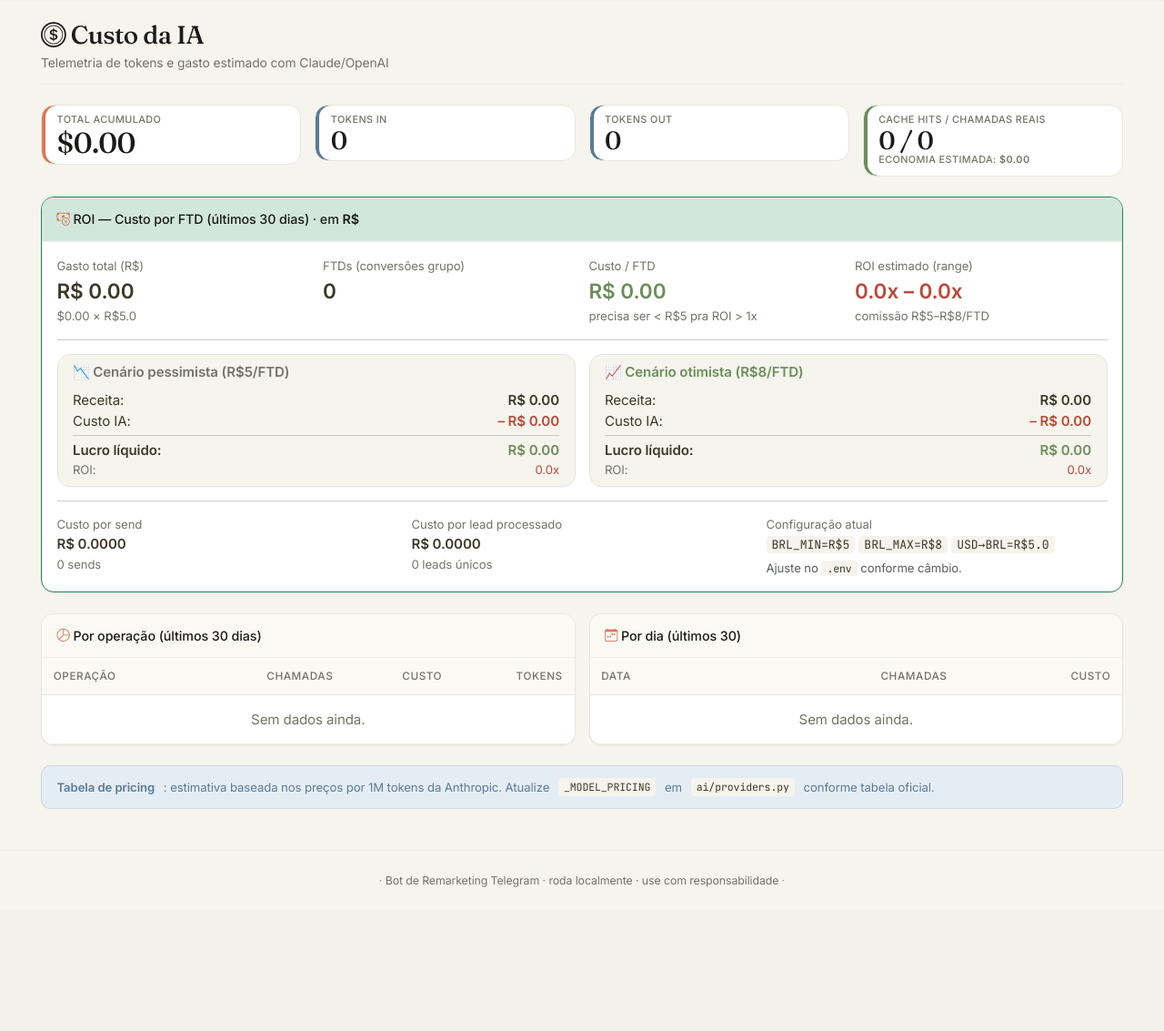
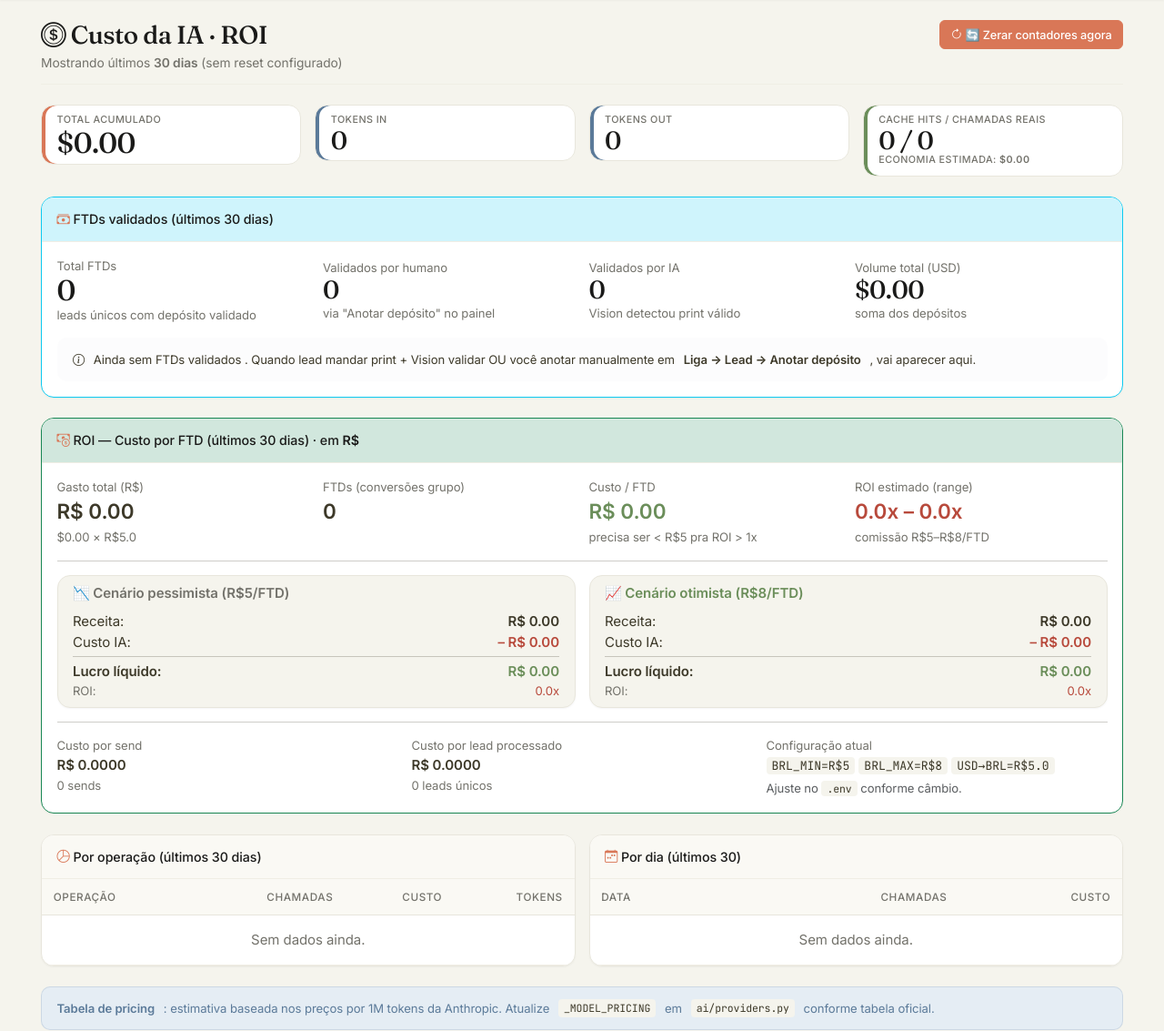
Before and after one commit to braozinn/liga-remarketing-bot, a FastAPI app: page /metrics/ai in a window 1280 px wide; the page is wider, and only the part inside the window is pictured. Shown: the part 83-1216 px from the top of that part at 91% size. Before the commit the page ends 1058 px from the top of that part, so only its background shows below. Run offline with FastAPI, Linux system fonts and the light colour scheme; data that the repository does not hold is empty.

Commit message:
feat: marco zero pra ROI + card de FTDs validados
Botão 'Zerar contadores agora' em /metrics/ai estabelece um cutoff
sem apagar histórico. Tudo antes do marco vira 'histórico antigo' e
tudo depois conta pro ROI atual.

Mudanças:
- POST /metrics/ai/reset — marca AGORA como ponto-zero
- POST /metrics/ai/clear-baseline — volta pro padrão (30 dias)
- Setting 'roi_baseline_date' guarda timestamp ISO
- Total/tokens/cache/conversões/custo todos respeitam o cutoff
- Card 'FTDs validados' separa: total / humano / IA / volume USD
- Conversões agora são max(FTDs validados, entradas no grupo)
  — antes era só entradas no grupo
- Banner secundário mostra histórico anterior ao reset (não apagado)
- Header da página mostra 'reset há X dias atrás' ou '30 dias' se sem reset

Use case: user quer 'fresh start' pra validar se daqui pra frente
o bot dá retorno positivo. Reset = agora começa a contar do zero.

```diff
--- a/web/app.py
+++ b/web/app.py
@@ -2259,24 +2259,54 @@ def create_app() -> FastAPI:
         from sqlalchemy import func as _func
         from datetime import timedelta as _td
         with SessionLocal() as s:
-            total = s.query(_func.coalesce(_func.sum(AIUsage.cost_usd), 0.0)).scalar() or 0.0
-            total_in = s.query(_func.coalesce(_func.sum(AIUsage.input_tokens), 0)).scalar() or 0
-            total_out = s.query(_func.coalesce(_func.sum(AIUsage.output_tokens), 0)).scalar() or 0
-            cached_calls = s.query(_func.count(AIUsage.id)).filter(AIUsage.cached.is_(True)).scalar() or 0
-            real_calls = s.query(_func.count(AIUsage.id)).filter(AIUsage.cached.is_(False)).scalar() or 0
-
-            # Cache savings — economia estimada com cache de imagem
-            # Cada cache hit teria custado em média o mesmo que uma chamada real do mesmo tipo
+            # Marco zero configurável — clique em "Zerar contadores" no painel
+            # estabelece a data de início. Default: 30 dias atrás.
+            baseline_row = s.query(Setting).filter_by(key="roi_baseline_date").one_or_none()
+            if baseline_row and baseline_row.value:
+                try:
+                    cutoff = datetime.fromisoformat(baseline_row.value)
+                    baseline_explicit = True
+                except Exception:
+                    cutoff = datetime.utcnow() - _td(days=30)
+                    baseline_explicit = False
+            else:
+                cutoff = datetime.utcnow() - _td(days=30)
+                baseline_explicit = False
+
+            # Histórico TOTAL (todo o tempo, antes do reset) — só pra exibir contexto
+            total_all_time = s.query(_func.coalesce(_func.sum(AIUsage.cost_usd), 0.0)).scalar() or 0.0
+            total_in_all = s.query(_func.coalesce(_func.sum(AIUsage.input_tokens), 0)).scalar() or 0
+            total_out_all = s.query(_func.coalesce(_func.sum(AIUsage.output_tokens), 0)).scalar() or 0
+
+            # Total a partir do marco zero (substitui "total" antigo)
+            total = s.query(_func.coalesce(_func.sum(AIUsage.cost_usd), 0.0)).filter(
+                AIUsage.created_at >= cutoff
+            ).scalar() or 0.0
+            total_in = s.query(_func.coalesce(_func.sum(AIUsage.input_tokens), 0)).filter(
+                AIUsage.created_at >= cutoff
+            ).scalar() or 0
+            total_out = s.query(_func.coalesce(_func.sum(AIUsage.output_tokens), 0)).filter(
+                AIUsage.created_at >= cutoff
+            ).scalar() or 0
+            cached_calls = s.query(_func.count(AIUsage.id)).filter(
+                AIUsage.cached.is_(True),
+                AIUsage.created_at >= cutoff,
+            ).scalar() or 0
+            real_calls = s.query(_func.count(AIUsage.id)).filter(
+                AIUsage.cached.is_(False),
+                AIUsage.created_at >= cutoff,
+            ).scalar() or 0
+
+            # Cache savings — economia estimada com cache de imagem (a partir do marco)
             cache_savings = s.query(
                 _func.coalesce(_func.sum(AIUsage.cost_usd), 0.0)
-            ).filter(AIUsage.cached.is_(False)).filter(
-                AIUsage.operation.in_(["analyze_account_screenshot", "analyze_proof_image"])
+            ).filter(
+                AIUsage.cached.is_(False),
+                AIUsage.created_at >= cutoff,
+                AIUsage.operation.in_(["analyze_account_screenshot", "analyze_proof_image"]),
             ).scalar() or 0.0
             avg_vision_cost = (cache_savings / max(real_calls, 1)) if real_calls > 0 else 0.0
             estimated_savings = avg_vision_cost * cached_calls
-
-            # Por operação (últimos 30d)
-            cutoff = datetime.utcnow() - _td(days=30)
             by_op = (
                 s.query(
                     AIUsage.operation,
@@ -2302,18 +2332,25 @@ def create_app() -> FastAPI:
                 .limit(30).all()
             )
 
-            # ========== ROI / Cost per conversion ==========
-            # Conversão = lead que entrou no grupo privado (in_private_group=True)
-            # Período pra cruzar: últimos 30 dias
-            conversions_30d = s.query(_func.count(Lead.id)).filter(
+            # ========== ROI / Cost per conversion (a partir do marco zero) ==========
+            # Conversões a partir do marco — preferimos OperationProof validados
+            # (deposits manuais ou via IA validada) + entrada no grupo privado
+            ftd_count_period = s.query(_func.count(_func.distinct(OperationProof.lead_id))).filter(
+                OperationProof.validated.is_(True),
+                OperationProof.created_at >= cutoff,
+            ).scalar() or 0
+
+            group_joins_period = s.query(_func.count(Lead.id)).filter(
                 Lead.in_private_group.is_(True),
                 Lead.updated_at >= cutoff,
             ).scalar() or 0
 
-            # Custo no mesmo período
-            cost_30d = s.query(_func.coalesce(_func.sum(AIUsage.cost_usd), 0.0)).filter(
-                AIUsage.created_at >= cutoff
-            ).scalar() or 0.0
+            # Conversões = max das duas (FTD validado OU entrada no grupo)
+            # Pessoas que fizeram FTD geralmente entram no grupo, então pega o maior
+            conversions_30d = max(ftd_count_period, group_joins_period)
+
+            # Custo no mesmo período (a partir do marco)
+            cost_30d = total  # já calculado acima usando cutoff
 
             cost_per_conversion = (cost_30d / conversions_30d) if conversions_30d > 0 else 0.0
 
@@ -2355,15 +2392,49 @@ def create_app() -> FastAPI:
             # Custo por conversão em BRL
             cost_per_conversion_brl = (cost_30d_brl / conversions_30d) if conversions_30d > 0 else 0.0
 
+        # FTDs validados no período (humano + IA)
+        with SessionLocal() as s:
+            ftd_human = s.query(_func.count(OperationProof.id)).filter(
+                OperationProof.validated.is_(True),
+                OperationProof.validated_by.in_(["human", "human_after_ai_fail"]),
+                OperationProof.created_at >= cutoff,
+            ).scalar() or 0
+            ftd_ai = s.query(_func.count(OperationProof.id)).filter(
+                OperationProof.validated.is_(True),
+                OperationProof.validated_by == "ai",
+                OperationProof.created_at >= cutoff,
+            ).scalar() or 0
+            ftd_total_volume_usd = float(s.query(
+                _func.coalesce(_func.sum(OperationProof.volume_usd), 0.0)
+            ).filter(
+                OperationProof.validated.is_(True),
+                OperationProof.created_at >= cutoff,
+            ).scalar() or 0.0)
+
+        # Dias decorridos desde o marco
+        days_since = max(1, int((datetime.utcnow() - cutoff).total_seconds() / 86400))
+
         return templates.TemplateResponse(
             "metrics_ai.html",
             {
                 "request": request,
                 "total": total, "total_in": total_in, "total_out": total_out,
+                "total_all_time": total_all_time,
+                "total_in_all": total_in_all, "total_out_all": total_out_all,
                 "cached_calls": cached_calls, "real_calls": real_calls,
                 "estimated_savings": estimated_savings,
                 "by_op": [{"op": r[0], "calls": r[1], "cost": float(r[2]), "in_tokens": r[3], "out_tokens": r[4]} for r in by_op],
                 "by_day": [{"date": r[0], "cost": float(r[1]), "calls": r[2]} for r in by_day],
+                # Marco zero
+                "baseline_explicit": baseline_explicit,
+                "baseline_date": cutoff,
+                "days_since_baseline": days_since,
+                # FTDs validados
+                "ftd_count_period": ftd_count_period,
+                "ftd_human": ftd_human,
+                "ftd_ai": ftd_ai,
+                "ftd_total_volume_usd": ftd_total_volume_usd,
+                "group_joins_period": group_joins_period,
                 # ROI
                 "conversions_30d": conversions_30d,
                 "cost_30d": cost_30d,
@@ -2386,6 +2457,32 @@ def create_app() -> FastAPI:
                 "cost_per_conversion_brl": cost_per_conversion_brl,
             },
         )
+
+    @app.post("/metrics/ai/reset")
+    async def metrics_ai_reset():
+        """Marca o ponto-zero pra ROI a partir de AGORA.
+
+        Não apaga histórico — apenas estabelece um cutoff. Tudo antes vira
+        'histórico antigo' e tudo depois conta pro ROI atual.
+        """
+        from datetime import datetime as _dt
+        with SessionLocal() as s:
+            now_iso = _dt.utcnow().isoformat()
+            row = s.query(Setting).filter_by(key="roi_baseline_date").one_or_none()
+            if row:
+                row.value = now_iso
+            else:
+                s.add(Setting(key="roi_baseline_date", value=now_iso))
+            s.commit()
+        return RedirectResponse("/metrics/ai", status_code=303)
+
+    @app.post("/metrics/ai/clear-baseline")
+    async def metrics_ai_clear_baseline():
+        """Remove o marco zero — volta pro default (últimos 30 dias)."""
+        with SessionLocal() as s:
+            s.query(Setting).filter_by(key="roi_baseline_date").delete()
+            s.commit()
+        return RedirectResponse("/metrics/ai", status_code=303)
 
     # ----------------------------- Análise razão de não-deposit
     @app.get("/metrics/no-deposit-reasons", response_class=HTMLResponse)
--- a/web/templates/metrics_ai.html
+++ b/web/templates/metrics_ai.html
@@ -2,10 +2,45 @@
 {% block title %}Custo IA{% endblock %}
 {% block content %}
 
-<div class="page-header mb-4">
-    <h2 class="mb-1"><i class="bi bi-coin"></i> Custo da IA</h2>
-    <p class="text-muted mb-0">Telemetria de tokens e gasto estimado com Claude/OpenAI</p>
+<div class="page-header mb-4 d-flex justify-content-between align-items-start flex-wrap gap-2">
+    <div>
+        <h2 class="mb-1"><i class="bi bi-coin"></i> Custo da IA · ROI</h2>
+        <p class="text-muted mb-0">
+            {% if baseline_explicit %}
+                Contadores resetados há <strong>{{ days_since_baseline }}</strong> {{ 'dia' if days_since_baseline == 1 else 'dias' }}
+                · marco: <code>{{ baseline_date.strftime('%Y-%m-%d %H:%M UTC') }}</code>
+            {% else %}
+                Mostrando últimos <strong>30 dias</strong> (sem reset configurado)
+            {% endif %}
+        </p>
+    </div>
+    <div class="d-flex gap-2">
+        {% if baseline_explicit %}
+        <form method="post" action="/metrics/ai/clear-baseline" class="d-inline" onsubmit="return confirm('Voltar pro padrão de últimos 30 dias?');">
+            <button class="btn btn-sm btn-outline-secondary">
+                <i class="bi bi-arrow-counterclockwise"></i> Voltar pra 30 dias
+            </button>
+        </form>
+        {% endif %}
+        <form method="post" action="/metrics/ai/reset" class="d-inline" onsubmit="return confirm('🔄 Marcar AGORA como ponto-zero?\n\nTodos os contadores (custo IA + FTDs + ROI) vão começar do zero a partir desse momento. O histórico antigo NÃO é apagado, só fica fora dessa visão.');">
+            <button class="btn btn-sm btn-warning">
+                <i class="bi bi-arrow-clockwise"></i> 🔄 Zerar contadores agora
+            </button>
+        </form>
+    </div>
 </div>
+
+{% if total_all_time and total_all_time > total %}
+<div class="alert alert-secondary small mb-3 d-flex justify-content-between align-items-center">
+    <span>
+        <i class="bi bi-clock-history"></i>
+        <strong>Histórico anterior ao reset:</strong>
+        ${{ '{:.4f}'.format(total_all_time - total) }} acumulados
+        ({{ '{:,}'.format(total_in_all - total_in) }} tokens IN · {{ '{:,}'.format(total_out_all - total_out) }} tokens OUT)
+    </span>
+    <span class="text-muted">não conta no ROI atual</span>
+</div>
+{% endif %}
 
 <div class="row g-3 mb-4">
     <div class="col-md-3 col-6">
@@ -35,10 +70,48 @@
     </div>
 </div>
 
-<!-- ROI / Cost per FTD (últimos 30 dias) — em BRL -->
+<!-- FTDs validados no período -->
+<div class="card mb-4 border-info">
+    <div class="card-header bg-info-subtle">
+        <i class="bi bi-cash-stack"></i> FTDs validados {% if baseline_explicit %}desde o reset{% else %}(últimos 30 dias){% endif %}
+    </div>
+    <div class="card-body">
+        <div class="row g-3 align-items-center">
+            <div class="col-md-3 col-6">
+                <small class="text-muted d-block">Total FTDs</small>
+                <strong class="display-6">{{ ftd_count_period }}</strong>
+                <small class="d-block text-muted">leads únicos com depósito validado</small>
+            </div>
+            <div class="col-md-3 col-6">
+                <small class="text-muted d-block">Validados por humano</small>
+                <strong class="fs-3 text-success">{{ ftd_human }}</strong>
+                <small class="d-block text-muted">via "Anotar depósito" no painel</small>
+            </div>
+            <div class="col-md-3 col-6">
+                <small class="text-muted d-block">Validados por IA</small>
+                <strong class="fs-3 text-info">{{ ftd_ai }}</strong>
+                <small class="d-block text-muted">Vision detectou print válido</small>
+            </div>
+            <div class="col-md-3 col-6">
+                <small class="text-muted d-block">Volume total (USD)</small>
+                <strong class="fs-3">${{ '{:,.2f}'.format(ftd_total_volume_usd) }}</strong>
+                <small class="d-block text-muted">soma dos depósitos</small>
+            </div>
+        </div>
+        {% if ftd_count_period == 0 %}
+        <div class="alert alert-light mt-3 mb-0 small">
+            <i class="bi bi-info-circle"></i> Ainda sem FTDs validados {% if baseline_explicit %}desde o reset{% endif %}.
+            Quando lead mandar print + Vision validar OU você anotar manualmente em
+            <strong>Liga → Lead → Anotar depósito</strong>, vai aparecer aqui.
+        </div>
+        {% endif %}
+    </div>
+</div>
+
+<!-- ROI / Cost per FTD — em BRL -->
 <div class="card mb-4 border-success">
     <div class="card-header bg-success-subtle">
-        <i class="bi bi-cash-coin"></i> ROI — Custo por FTD (últimos 30 dias) · em <strong>R$</strong>
+        <i class="bi bi-cash-coin"></i> ROI — Custo por FTD {% if baseline_explicit %}desde o reset{% else %}(últimos 30 dias){% endif %} · em <strong>R$</strong>
     </div>
     <div class="card-body">
         <div class="row g-3">
```
